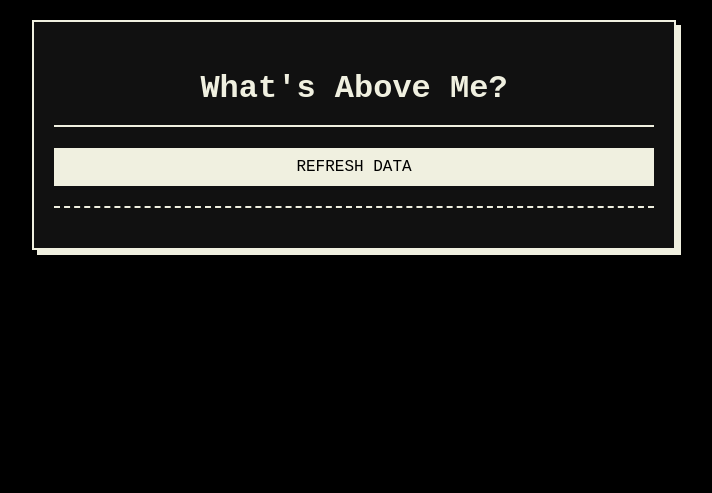
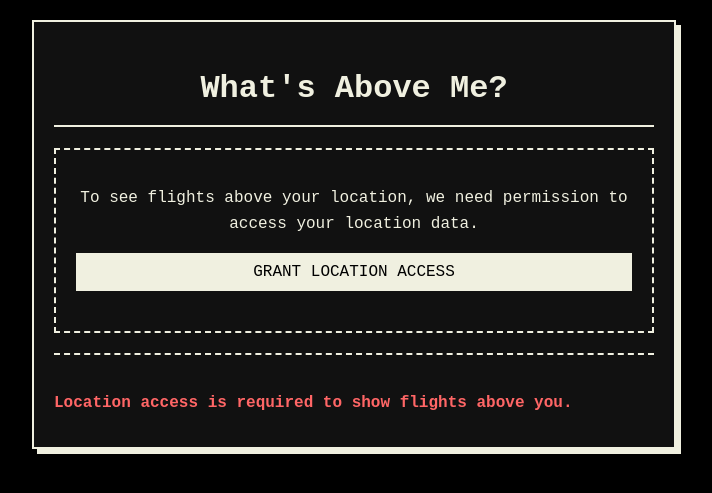
Before and after one commit to joontz/whatsabove, a Flask app: page / in a window 1280 px wide. Shown: the top 493 px of the page, without its empty margins (286-998 px from the left). Run offline with Flask 3, Linux system fonts and the light colour scheme.

Commit message:
added ask for permission

```diff
--- a/templates/landing.html
+++ b/templates/landing.html
@@ -35,7 +35,7 @@
         border-bottom: 2px solid #f0f0e0;
         padding-bottom: 10px;
       }
-      #refreshButton {
+      button {
         display: block;
         width: 100%;
         padding: 10px;
@@ -47,8 +47,14 @@
         font-size: 16px;
         margin-bottom: 20px;
       }
-      #refreshButton:hover {
+      button:hover {
         background-color: #d0d0c0;
+      }
+      #permissionSection {
+        text-align: center;
+        padding: 20px;
+        border: 2px dashed #f0f0e0;
+        margin-bottom: 20px;
       }
       #flightList {
         border-top: 2px dashed #f0f0e0;
@@ -58,7 +64,7 @@
         margin-bottom: 10px;
       }
       a {
-        color: #00FF00;
+        color: #00ff00;
         text-decoration: none;
       }
       a:hover {
@@ -85,21 +91,77 @@
         color: #ff6666;
         font-weight: bold;
       }
+      #refreshButton {
+        display: none; /* Hidden by default until permission is granted */
+      }
     </style>
   </head>
   <body>
     <div class="container">
       <h1>What's Above Me?</h1>
+
+      <div id="permissionSection">
+        <p>
+          To see flights above your location, we need permission to access your
+          location data.
+        </p>
+        <button id="permissionButton" onclick="requestLocationPermission()">
+          GRANT LOCATION ACCESS
+        </button>
+      </div>
+
       <button id="refreshButton" onclick="getLocation()">REFRESH DATA</button>
       <div id="flightList"></div>
     </div>
 
     <script>
-      // The JavaScript remains the same as in the previous version
       const flightListElement = document.getElementById('flightList');
+      const permissionSection = document.getElementById('permissionSection');
+      const refreshButton = document.getElementById('refreshButton');
 
       function showLoading() {
         flightListElement.innerHTML = '<div class="loader"></div>';
+      }
+
+      function requestLocationPermission() {
+        if (navigator.geolocation) {
+          navigator.permissions
+            .query({ name: 'geolocation' })
+            .then(function (permissionStatus) {
+              permissionStatus.onchange = function () {
+                handlePermissionChange(permissionStatus);
+              };
+
+              // Request the permission
+              navigator.geolocation.getCurrentPosition(
+                function (position) {
+                  // Permission granted
+                  permissionSection.style.display = 'none';
+                  refreshButton.style.display = 'block';
+                  showPosition(position);
+                },
+                function (error) {
+                  showError(error);
+                }
+              );
+            });
+        } else {
+          flightListElement.innerHTML =
+            '<p class="error">Geolocation is not supported by this browser.</p>';
+        }
+      }
+
+      function handlePermissionChange(permissionStatus) {
+        if (permissionStatus.state === 'granted') {
+          permissionSection.style.display = 'none';
+          refreshButton.style.display = 'block';
+          getLocation();
+        } else {
+          permissionSection.style.display = 'block';
+          refreshButton.style.display = 'none';
+          flightListElement.innerHTML =
+            '<p class="error">Location access is required to show flights above you.</p>';
+        }
       }
 
       function getLocation() {
@@ -107,7 +169,7 @@
           navigator.geolocation.getCurrentPosition(showPosition, showError);
         } else {
           flightListElement.innerHTML =
-            '<p>Geolocation is not supported by this browser.</p>';
+            '<p class="error">Geolocation is not supported by this browser.</p>';
         }
       }
 
@@ -153,10 +215,11 @@
         let errorMessage = '';
         switch (error.code) {
           case error.PERMISSION_DENIED:
-            errorMessage = 'Location permission denied. Please enable location services for this website in your browser settings and try again.';
+            errorMessage =
+              'Location permission denied. Please enable location services for this website in your browser settings and try again.';
             break;
           case error.POSITION_UNAVAILABLE:
-            errorMessage = 'Location permission denied. Please enable location services for this website in your browser settings and try again.';
+            errorMessage = 'Location information is unavailable.';
             break;
           case error.TIMEOUT:
             errorMessage = 'The request to get user location timed out.';
@@ -168,7 +231,14 @@
         flightListElement.innerHTML = `<p class="error">${errorMessage}</p>`;
       }
 
-      window.onload = getLocation;
+      // Check initial permission state on load
+      if (navigator.permissions && navigator.permissions.query) {
+        navigator.permissions
+          .query({ name: 'geolocation' })
+          .then(function (permissionStatus) {
+            handlePermissionChange(permissionStatus);
+          });
+      }
     </script>
   </body>
 </html>
```
